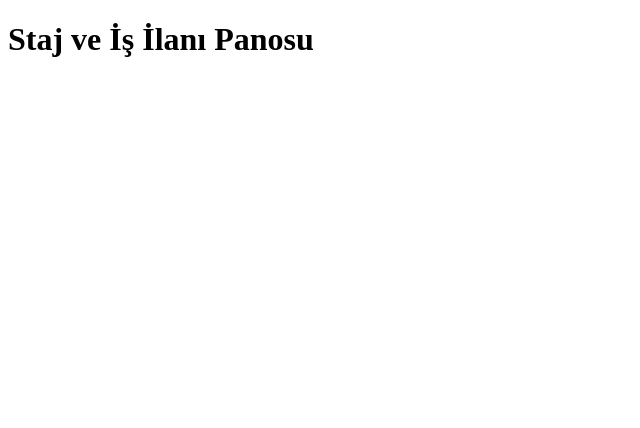
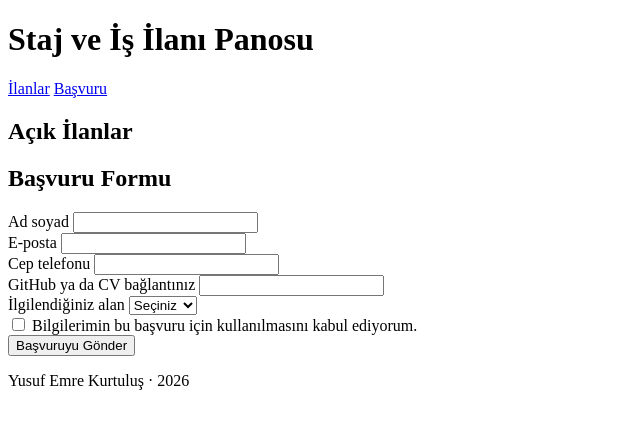
Before and after one commit to yekurtulus1244/webtek-ilan-panosu, a plain HTML site: page index.html in a window 1280 px wide. Shown: the whole page, without its empty margins (0-640 px from the left). Drawn offline with Linux system fonts and the light colour scheme.

Commit message:
Adım 1-2: semantik iskelet ve başvuru formu eklendi

```diff
--- /dev/null
+++ b/form.js
@@ -0,0 +1,8 @@
+const form = document.querySelector("#basvuru");
+const ileti = document.querySelector("#basvuru-ileti");
+
+form.addEventListener("submit", (olay) => {
+  olay.preventDefault();
+  ileti.textContent = "Başvurunuz alındı.";
+  form.reset();
+});
--- a/index.html
+++ b/index.html
@@ -2,9 +2,80 @@
 <html lang="tr">
 <head>
   <meta charset="utf-8">
+  <meta name="viewport" content="width=device-width, initial-scale=1.0">
   <title>Staj ve İş İlanı Panosu</title>
+  <script src="form.js" defer></script>
 </head>
 <body>
-  <h1>Staj ve İş İlanı Panosu</h1>
+  <header>
+    <h1>Staj ve İş İlanı Panosu</h1>
+    <nav aria-label="Ana gezinme">
+      <a href="#ilanlar-bolumu">İlanlar</a>
+      <a href="#basvuru-bolumu">Başvuru</a>
+    </nav>
+  </header>
+
+  <main>
+    <section id="ilanlar-bolumu">
+      <h2>Açık İlanlar</h2>
+      <p id="durum" role="status"></p>
+      <ul id="ilanlar"></ul>
+    </section>
+
+    <section id="basvuru-bolumu">
+      <h2>Başvuru Formu</h2>
+      <form id="basvuru">
+        <div>
+          <label for="ad-soyad">Ad soyad</label>
+          <input type="text" id="ad-soyad" name="adSoyad" required>
+        </div>
+
+        <div>
+          <label for="eposta">E-posta</label>
+          <input type="email" id="eposta" name="eposta" required>
+        </div>
+
+        <div>
+          <label for="telefon">Cep telefonu</label>
+          <input
+            type="tel"
+            id="telefon"
+            name="telefon"
+            required
+            pattern="05[0-9]{9}"
+            title="05 ile başlayan 11 rakam giriniz (örnek: 05321234567)"
+          >
+        </div>
+
+        <div>
+          <label for="baglanti">GitHub ya da CV bağlantınız</label>
+          <input type="url" id="baglanti" name="baglanti" required>
+        </div>
+
+        <div>
+          <label for="ilgi-alani">İlgilendiğiniz alan</label>
+          <select id="ilgi-alani" name="ilgiAlani" required>
+            <option value="">Seçiniz</option>
+            <option value="on-yuz">Ön yüz</option>
+            <option value="arka-uc">Arka uç</option>
+            <option value="veri">Veri</option>
+            <option value="sistem">Sistem</option>
+          </select>
+        </div>
+
+        <div>
+          <input type="checkbox" id="onay" name="onay" required>
+          <label for="onay">Bilgilerimin bu başvuru için kullanılmasını kabul ediyorum.</label>
+        </div>
+
+        <button type="submit">Başvuruyu Gönder</button>
+      </form>
+      <p id="basvuru-ileti" role="status"></p>
+    </section>
+  </main>
+
+  <footer>
+    <p>Yusuf Emre Kurtuluş · 2026</p>
+  </footer>
 </body>
 </html>
```
